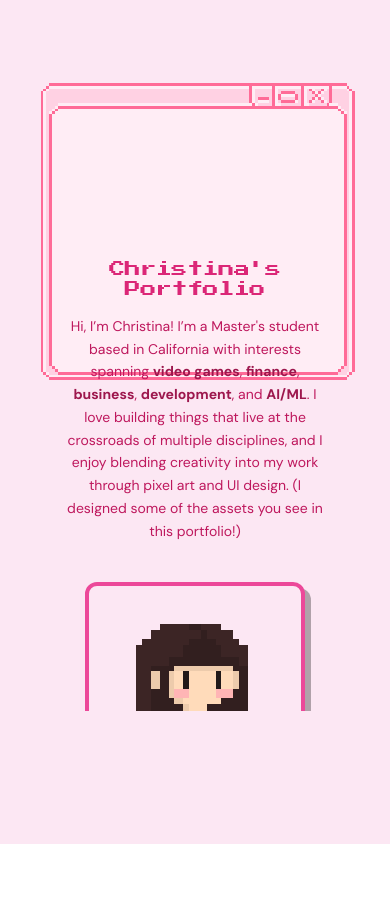
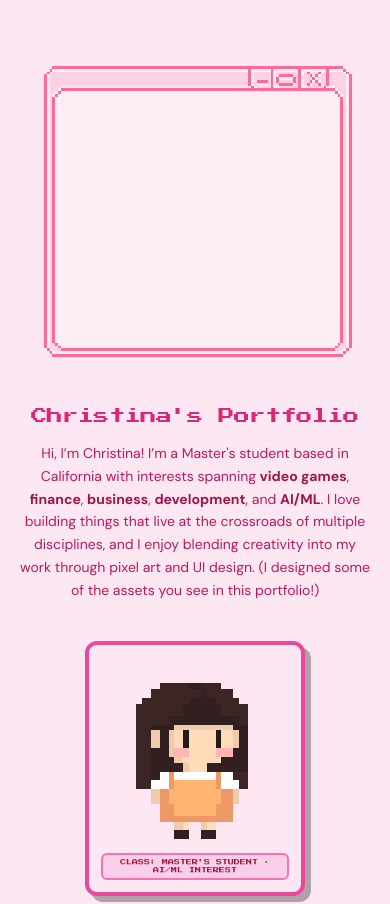
Before and after one commit to cvhuynh1777/christina-portfolio, a React (Vite) app: page / in a window 390 px wide. Shown: the top 904 px of the page. Before the commit the page ends 844 px from the top, so only its background shows below. Built offline with nearby package versions, Linux system fonts and the light colour scheme.

Commit message:
mobile layout

```diff
--- a/src/components/PixelBrowser.jsx
+++ b/src/components/PixelBrowser.jsx
@@ -43,30 +43,27 @@ export default function PixelBrowser({ children }) {
   /* ---------------- MOBILE VERSION ---------------- */
   if (isMobile) {
     return (
-      <div className="bg-pink-100 min-h-screen flex justify-center px-3 py-6 overflow-x-hidden">
-        <div className="relative w-full max-w-[420px] mt-4">
+      <div className="bg-pink-100 min-h-screen overflow-x-hidden">
+
+        {/* Pixel Browser Header */}
+        <div className="flex justify-center pt-6 px-4">
           <img
             src={windowFrame}
-            className="w-full h-auto object-contain pointer-events-none select-none"
+            className="w-full max-w-[420px] h-auto object-contain pointer-events-none select-none"
             style={{ imageRendering: "pixelated" }}
             alt="pixel window"
           />
+        </div>
 
-          <div
-            className="absolute overflow-y-auto p-4 text-center"
-            style={{
-              top: "26%",
-              left: "9%",
-              right: "9%",
-              bottom: "14%",
-            }}
-          >
-            {children}
-          </div>
+        {/* Clean Content Section */}
+        <div className="max-w-[420px] mx-auto px-5 pt-6 pb-12 space-y-8 text-center">
+          {children}
         </div>
+
       </div>
     );
   }
+
 
   /* ---------------- DESKTOP VERSION ---------------- */
   const bottomOffset = size.height * 0.09;
```
